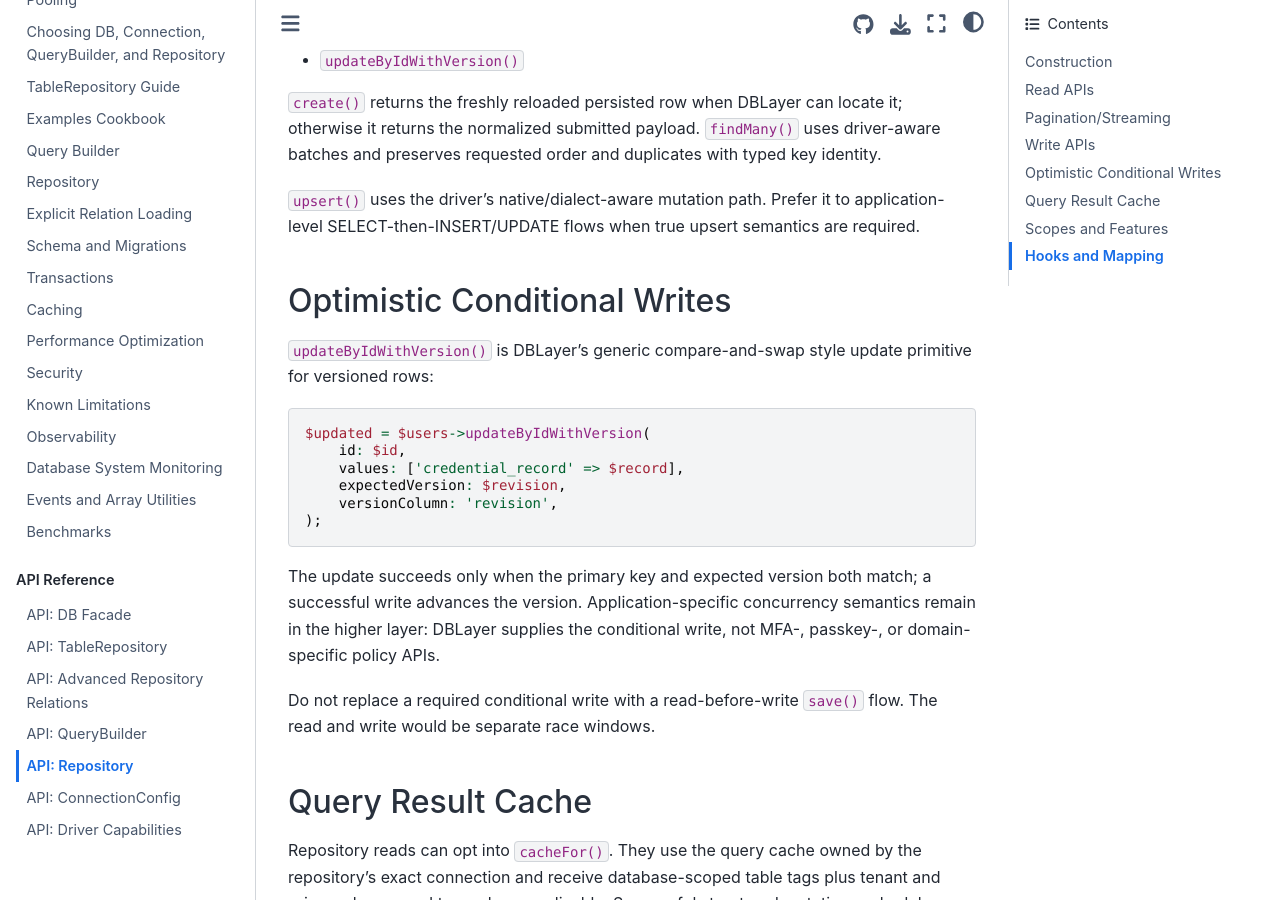
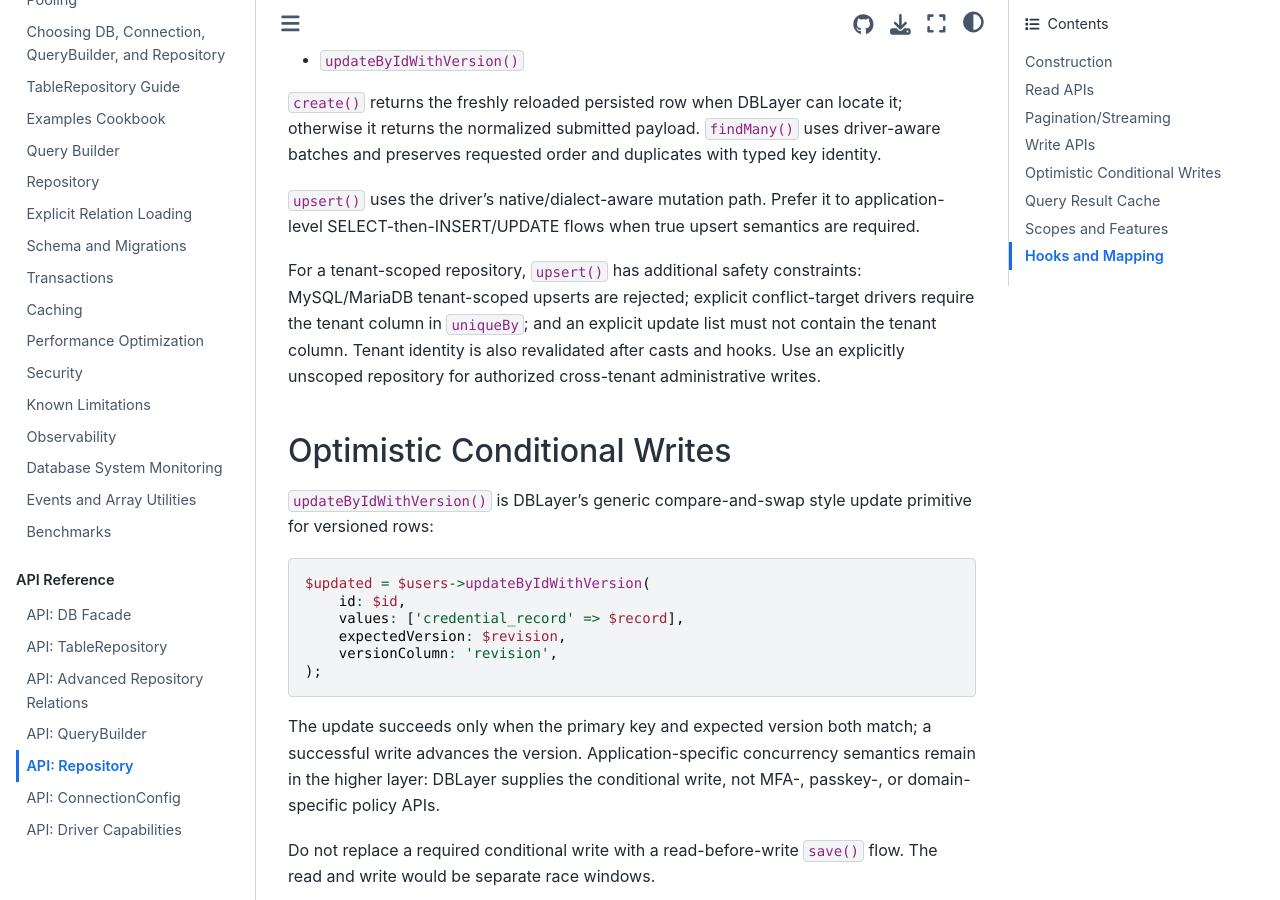
Before and after one commit to infocyph/DBLayer, a Sphinx documentation site: the page built from docs/api-repository.rst, in a window 1280 px wide and 900 px high, scrolled down 1828 px. Built offline with Sphinx 7.4.7 and the Sphinx Book theme 1.1.4, drawn with Linux system fonts in a browser that asks for light colours.

Commit message:
docs: complete repository upsert API notes

```diff
--- a/docs/api-repository.rst
+++ b/docs/api-repository.rst
@@ -91,6 +91,13 @@ key identity.
 application-level SELECT-then-INSERT/UPDATE flows when true upsert semantics are
 required.
 
+For a tenant-scoped repository, ``upsert()`` has additional safety constraints:
+MySQL/MariaDB tenant-scoped upserts are rejected; explicit conflict-target
+drivers require the tenant column in ``uniqueBy``; and an explicit update list
+must not contain the tenant column. Tenant identity is also revalidated after
+casts and hooks. Use an explicitly unscoped repository for authorized
+cross-tenant administrative writes.
+
 Optimistic Conditional Writes
 -----------------------------
 
```
